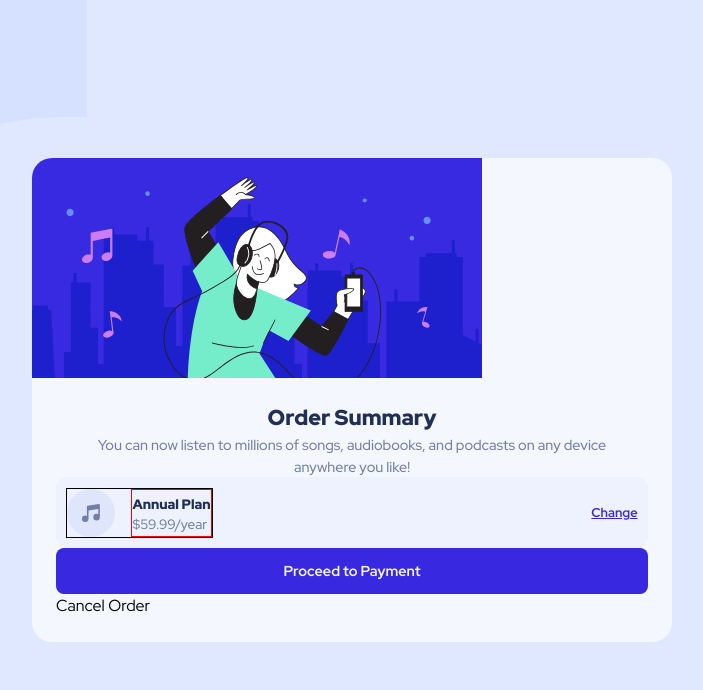
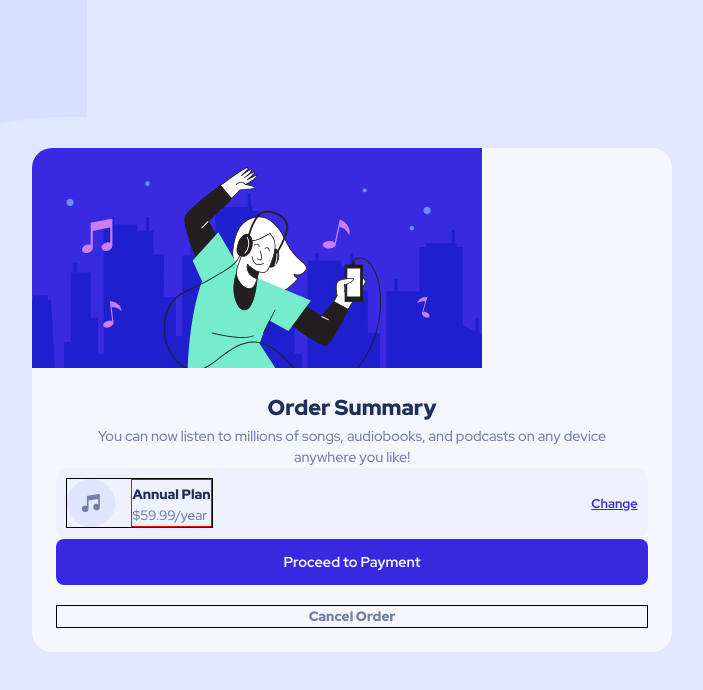
Before and after one commit to noormuhammadraza/order-summary-component, a plain HTML site: page index.html in a window 1280 px wide. Shown: the whole page, without its empty margins (288-991 px from the left). Drawn offline with Linux system fonts and the light colour scheme.

Commit message:
Add styles to cancel order

```diff
--- a/styles.css
+++ b/styles.css
@@ -139,3 +139,17 @@ body {
   border: none;
   border-radius: 8px;
 }
+
+.cancel-order {
+  border: 1px solid black;
+  text-align: center;
+  font-size: 0.85rem;
+  color: var(--neutral-clr-400);
+  font-weight: var(--fw-900);
+  margin-top: 1.5em;
+}
+
+.cancel-order:hover {
+  cursor: pointer;
+  color: var(--neutral-clr-900);
+}
```
